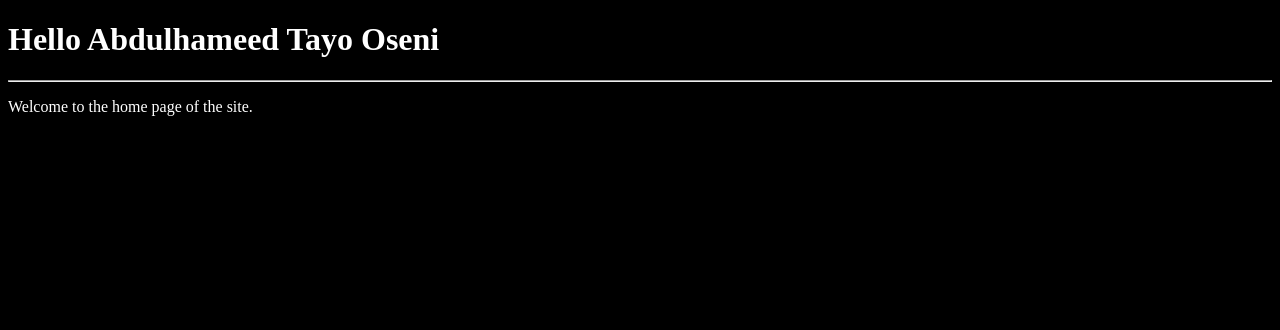
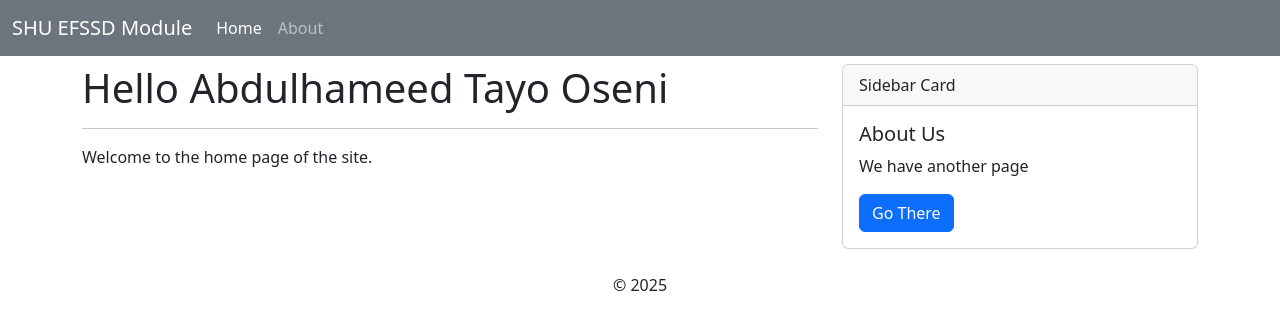
Before and after one commit to hameed-dx/Effsd-flask, a Flask app: page / in a window 1280 px wide. Shown: the top 330 px of the page. Run offline with Flask 3, Linux system fonts and the light colour scheme.

Commit message:
Updated base template with Bootstrap CSS

```diff
--- a/app.py
+++ b/app.py
@@ -3,6 +3,14 @@ from flask import Flask, render_template
 
 # Create a Flask application instance
 app = Flask(__name__)
+
+
+# Global variable for site name: Used in templates to display the site name
+siteName = "SHU EFSSD Module"
+# Set the site name in the app context
+@app.context_processor
+def inject_site_name():
+    return dict(siteName=siteName)
 
 # Routes
 #===================
--- a/templates/base.html
+++ b/templates/base.html
@@ -1,16 +1,76 @@
 <!DOCTYPE html>
 <html lang="en">
+
 <head>
     <meta charset="UTF-8">
     <meta name="viewport" content="width=device-width, initial-scale=1.0">
-    <!-- Page Title is set dynamically -->
-    <title>{{ title }}</title>
-    <!-- CSS Stylesheet linked from static folder -->
-    <link rel="stylesheet" href="{{ url_for('static', filename='styles.css') }}">
+    <title>{{ siteName }}: {{ title }}</title>
+
+    <!-- Bootstrap 5 CSS-->
+    <link href="https://cdn.jsdelivr.net/npm/bootstrap@5.3.3/dist/css/bootstrap.min.css" rel="stylesheet">
+    <script src="https://cdn.jsdelivr.net/npm/bootstrap@5.3.3/dist/js/bootstrap.bundle.min.js"></script>
+    <!-- Custom CSS -->
+    <!-- <link rel="stylesheet" href="{{ url_for('static', filename='styles.css') }}"> -->
 </head>
+
 <body>
-    {% block content %}
-    <!-- This is where the content from child templates will be inserted -->
-    {% endblock %}
+
+    <!-- Navigation Bar -->
+    <nav class="navbar navbar-expand-lg navbar-dark bg-secondary">
+        <div class="container-fluid">
+            <a class="navbar-brand" href="#">{{ siteName }}</a>
+            <button class="navbar-toggler" type="button" data-bs-toggle="collapse" data-bs-target="#navbarNavAltMarkup"
+                aria-controls="navbarNavAltMarkup" aria-expanded="false" aria-label="Toggle navigation">
+                <span class="navbar-toggler-icon"></span>
+            </button>
+            <div class="collapse navbar-collapse" id="navbarNavAltMarkup">
+                <div class="navbar-nav">
+                    <a class="nav-link active" aria-current="page" href="/">Home</a>
+                    <a class="nav-link" href="/about">About</a>
+                </div>
+            </div>
+        </div>
+    </nav>
+
+    <!--  2 Column Layout  -->
+    <div class="container mt-2">
+        <div class="row">
+
+            <!-- Column 1: Main Content -->
+            <div id="main-content" class="col-md-8">
+
+                {% block content %}
+                <!-- This is where the content from child templates will be inserted -->
+                {% endblock %}
+
+            </div>
+
+            <!-- Column 2: Sidebar -->
+            <div id="sidebar" class="col-md-4">
+
+                <!-- Sidebar Navigation Links -->
+                <div class="card">
+                    <div class="card-header">
+                        Sidebar Card
+                    </div>
+                    <div class="card-body">
+                        <h5 class="card-title">About Us</h5>
+                        <p class="card-text">We have another page</p>
+                        <a href="/about" class="btn btn-primary">Go There</a>
+                    </div>
+                </div>
+
+                {% block sidebarContent %}
+                <!-- This is where any sidebar content from child templates will be inserted -->
+                {% endblock %}
+            </div>
+
+        </div>
+    </div>
+    <footer class="text-center mt-4">
+        <p>&copy; 2025</p>
+    </footer>
+
 </body>
+
 </html>
```
